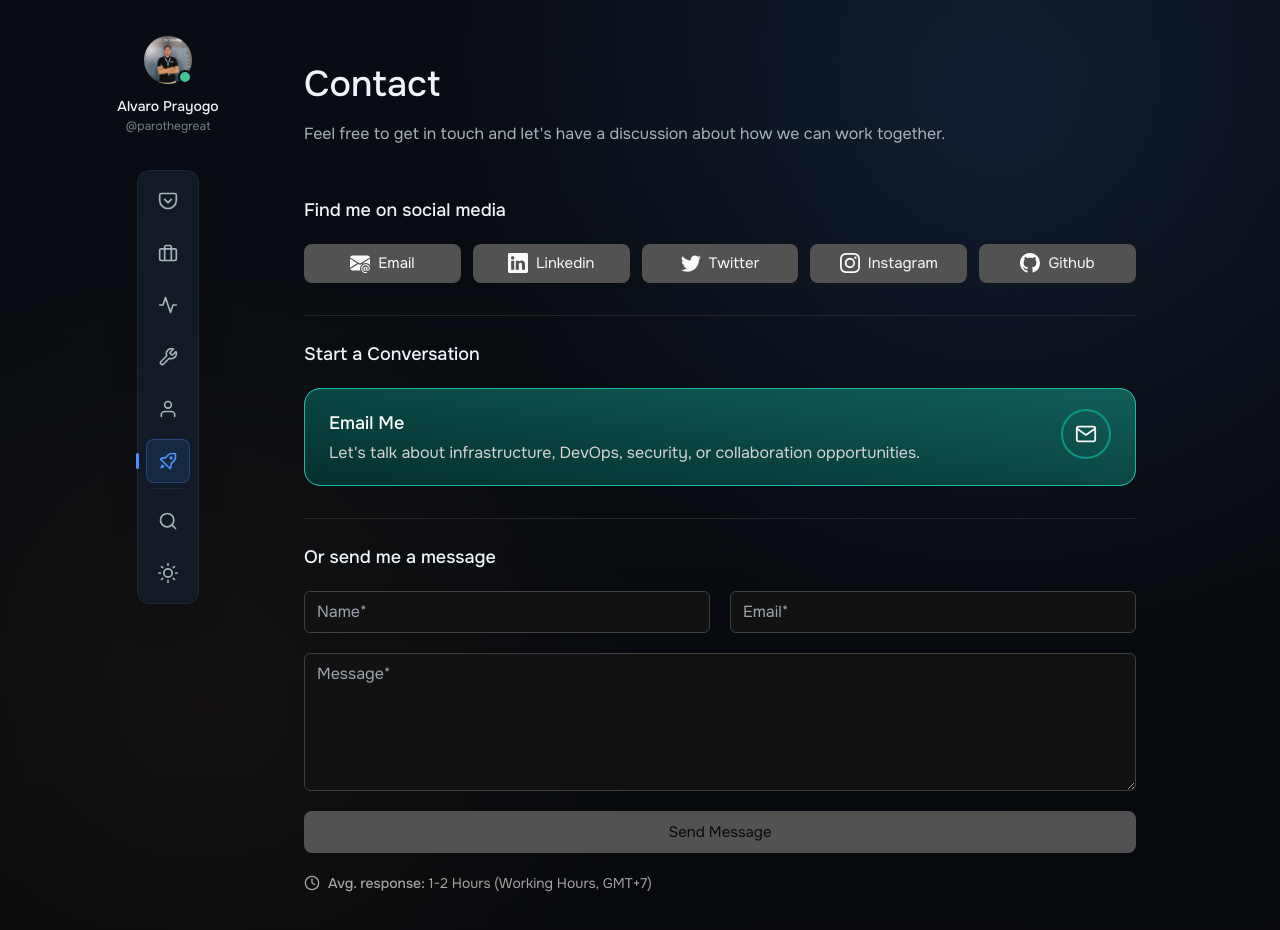
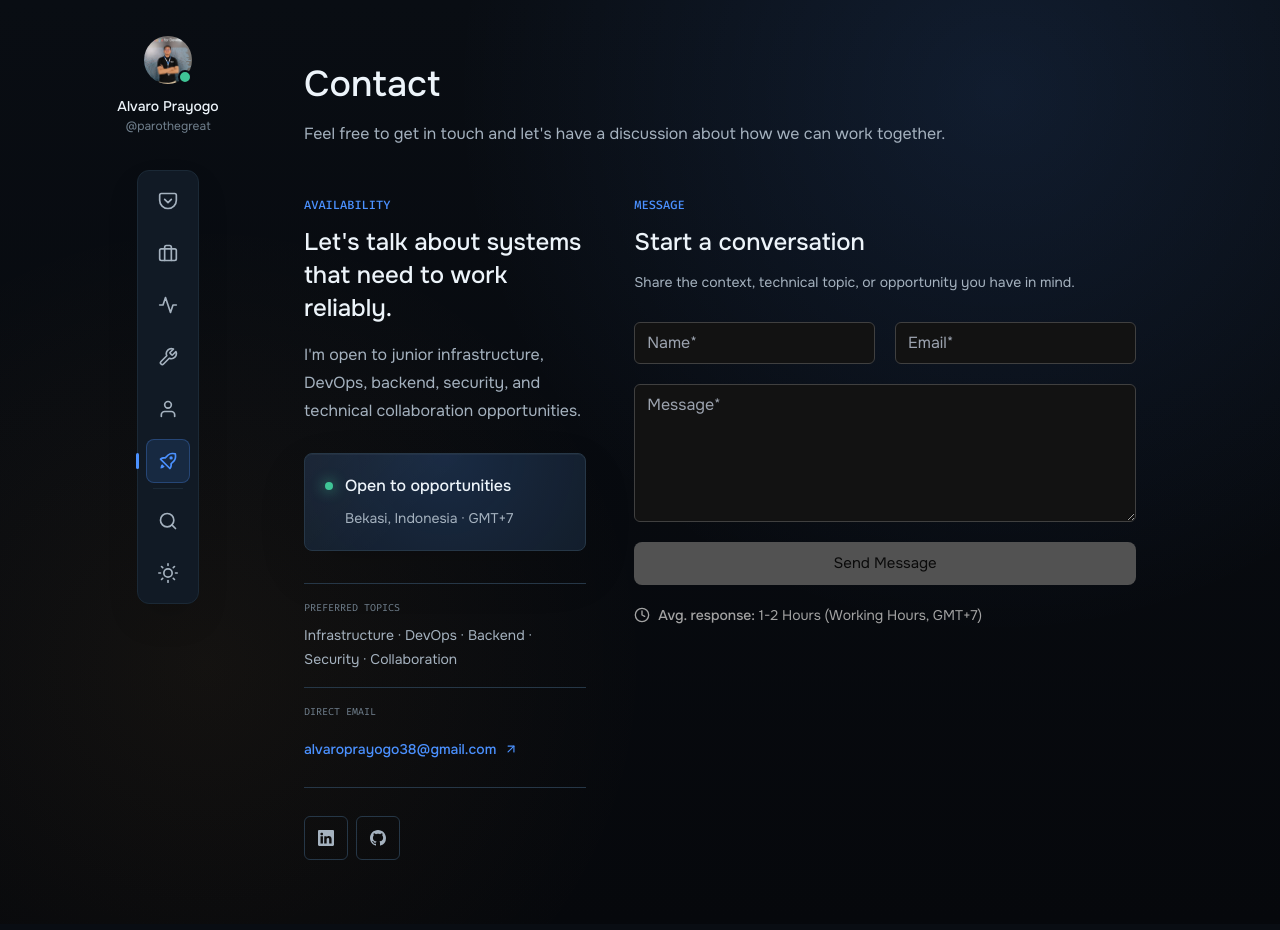
Before and after one commit to parothegreat/parothegreat-portfolio, a Next.js app: page /contact in a window 1280 px wide. Shown: the top 930 px of the page. Built offline with nearby package versions, Linux system fonts and the light colour scheme.

Commit message:
[feat] src/modules/contact/components/Contact.tsx

```diff
--- a/src/modules/contact/components/Contact.tsx
+++ b/src/modules/contact/components/Contact.tsx
@@ -1,21 +1,114 @@
-import Breakline from '@/common/components/elements/Breakline';
+import Link from 'next/link';
+import { BsGithub, BsLinkedin } from 'react-icons/bs';
+import { FiArrowUpRight, FiMail } from 'react-icons/fi';
 
-import BookACall from './BookACall';
+import { PROFILE } from '@/data/profile';
+import { SOCIAL_LINKS, SocialLinkIcon } from '@/data/social-links';
+
+import { InteractiveSurface } from '@/common/components/elements/InteractiveSurface';
+
 import ContactForm from './ContactForm';
-import SocialMediaList from './SocialMediaList';
+
+const SOCIAL_ICONS: Record<SocialLinkIcon, React.ComponentType> = {
+  email: FiMail,
+  github: BsGithub,
+  linkedin: BsLinkedin,
+  instagram: FiMail,
+};
 
 const Contact = () => {
   return (
-    <section className='space-y-6'>
-      <SocialMediaList />
-      <Breakline />
-      <BookACall />
-      <Breakline />
-      <div className='space-y-5'>
-        <h3 className='text-lg font-medium'>Or send me a message</h3>
-        <ContactForm />
+    <div className='grid gap-14 lg:grid-cols-[minmax(0,0.72fr)_minmax(0,1.28fr)] lg:gap-12'>
+      <div>
+        <p className='signal-label'>Availability</p>
+        <h2 className='mt-3 text-2xl font-medium leading-snug text-[var(--text-primary)]'>
+          Let&apos;s talk about systems that need to work reliably.
+        </h2>
+        <p className='mt-4 text-base leading-7 text-[var(--text-secondary)]'>
+          I&apos;m open to junior infrastructure, DevOps, backend, security, and
+          technical collaboration opportunities.
+        </p>
+
+        <InteractiveSurface className='mt-7 rounded-lg p-5'>
+          <div className='flex items-start gap-3'>
+            <span
+              aria-hidden='true'
+              className='mt-2 h-2 w-2 shrink-0 rounded-full bg-[var(--telemetry-500)] shadow-[0_0_14px_var(--telemetry-500)]'
+            />
+            <div>
+              <p className='font-medium text-[var(--text-primary)]'>
+                Open to opportunities
+              </p>
+              <p className='mt-2 text-sm leading-6 text-[var(--text-secondary)]'>
+                Bekasi, Indonesia · {PROFILE.timezone}
+              </p>
+            </div>
+          </div>
+        </InteractiveSurface>
+
+        <dl className='mt-8 border-y border-[var(--line-default)]'>
+          <div className='border-b border-[var(--line-default)] py-4'>
+            <dt className='font-code text-[10px] uppercase text-[var(--text-tertiary)]'>
+              Preferred topics
+            </dt>
+            <dd className='mt-2 text-sm leading-6 text-[var(--text-secondary)]'>
+              Infrastructure · DevOps · Backend · Security · Collaboration
+            </dd>
+          </div>
+          <div className='py-4'>
+            <dt className='font-code text-[10px] uppercase text-[var(--text-tertiary)]'>
+              Direct email
+            </dt>
+            <dd className='mt-2'>
+              <Link
+                href='mailto:alvaroprayogo38@gmail.com'
+                className='inline-flex min-h-[44px] items-center gap-2 break-all text-sm font-medium text-[var(--circuit-500)] outline-none hover:underline focus-visible:ring-2 focus-visible:ring-[var(--focus-ring)]'
+              >
+                alvaroprayogo38@gmail.com
+                <FiArrowUpRight aria-hidden='true' className='shrink-0' />
+              </Link>
+            </dd>
+          </div>
+        </dl>
+
+        <div className='mt-7 flex items-center gap-2'>
+          {SOCIAL_LINKS.filter(
+            (item) => item.visible && item.icon !== 'email',
+          ).map((item) => {
+            const Icon = SOCIAL_ICONS[item.icon];
+
+            return (
+              <Link
+                key={item.id}
+                href={item.href}
+                aria-label={item.label}
+                target='_blank'
+                rel='noopener noreferrer'
+                className='inline-flex h-11 w-11 items-center justify-center rounded-md border border-[var(--line-default)] text-[var(--text-secondary)] outline-none transition-colors hover:border-[var(--line-strong)] hover:text-[var(--circuit-500)] focus-visible:ring-2 focus-visible:ring-[var(--focus-ring)] motion-reduce:transition-none'
+              >
+                <Icon aria-hidden='true' />
+              </Link>
+            );
+          })}
+        </div>
       </div>
-    </section>
+
+      <section aria-labelledby='contact-form-heading'>
+        <p className='signal-label'>Message</p>
+        <h2
+          id='contact-form-heading'
+          className='mt-3 text-2xl font-medium text-[var(--text-primary)]'
+        >
+          Start a conversation
+        </h2>
+        <p className='mt-3 text-sm leading-6 text-[var(--text-secondary)]'>
+          Share the context, technical topic, or opportunity you have in mind.
+        </p>
+        <div className='mt-7'>
+          <ContactForm />
+        </div>
+      </section>
+    </div>
   );
 };
 
```
